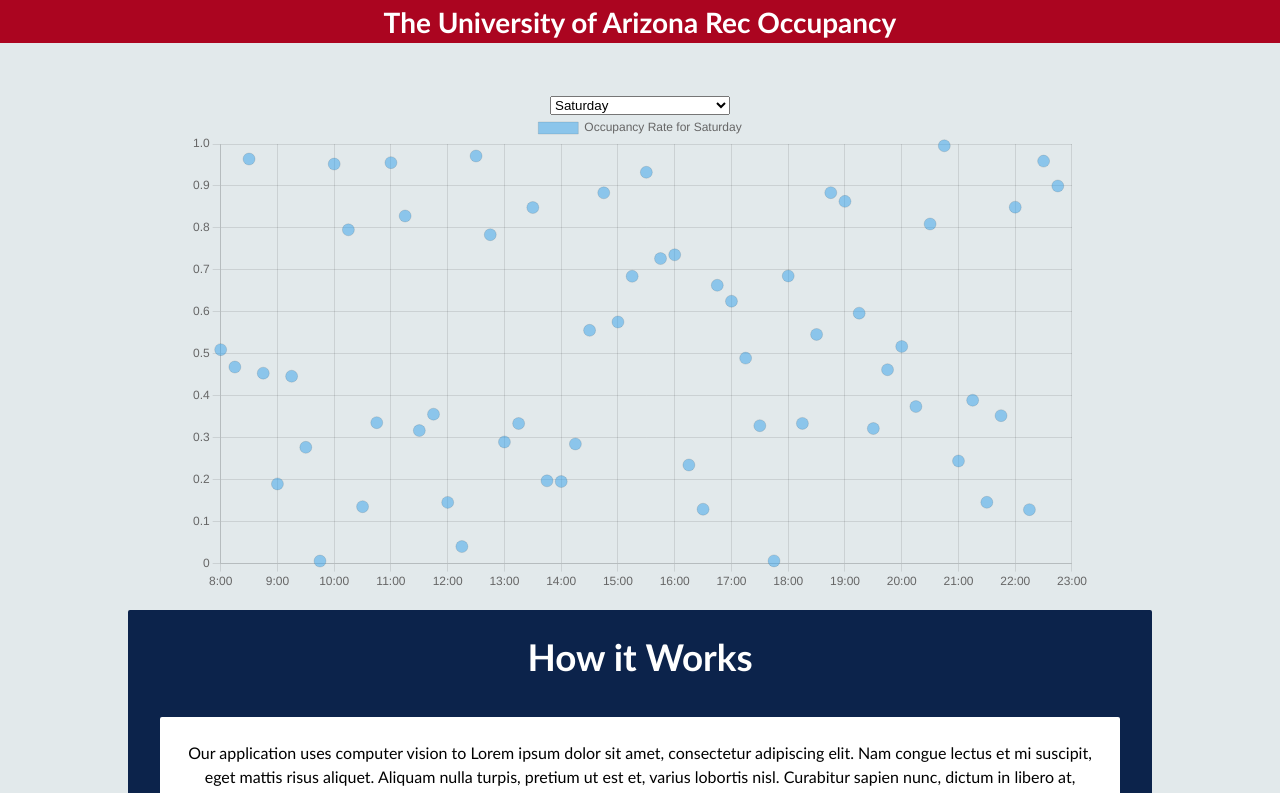
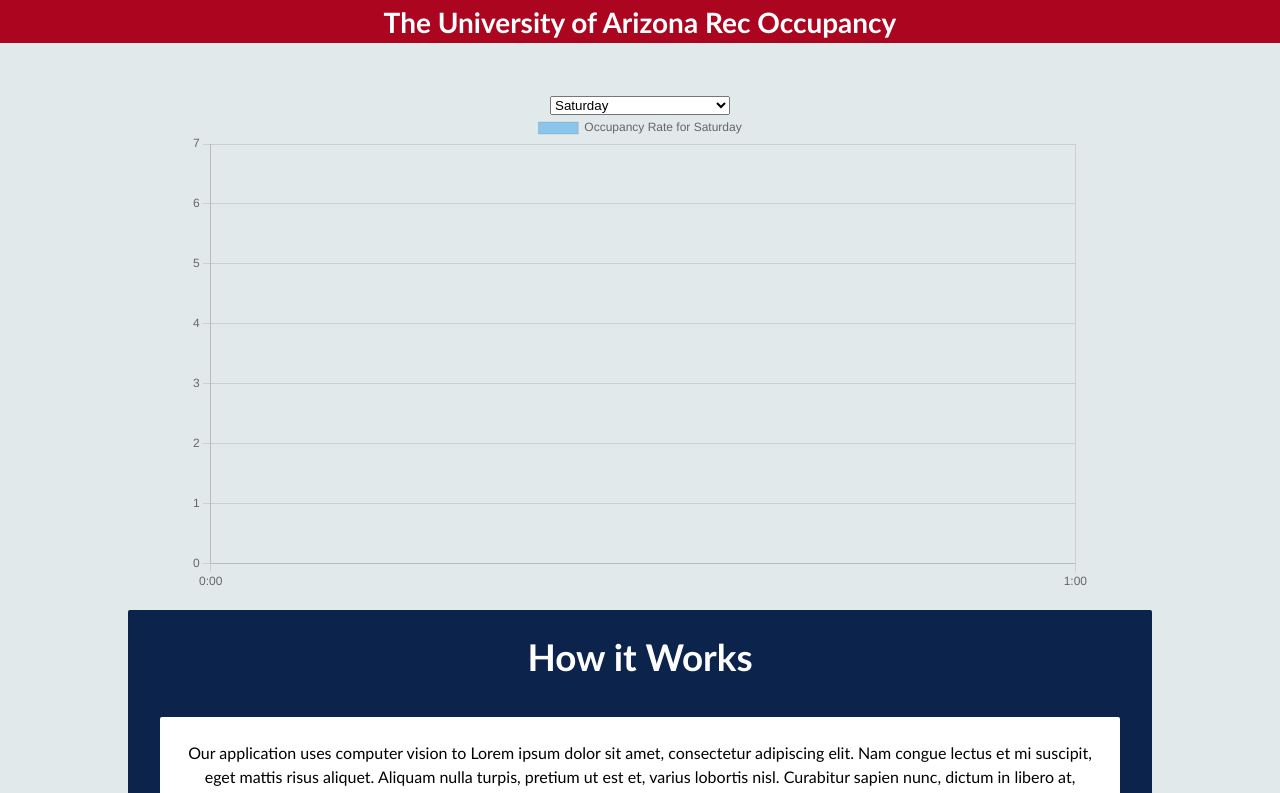
Before and after one commit to NathanK29/UARec-Congestion-Project, a React (Vite) app in the folder Frontend/: page / in a window 1280 px wide. Shown: the top 793 px of the page. Built offline with nearby package versions, Linux system fonts and the light colour scheme.

Commit message:
Fixed Scatter

```diff
--- a/Frontend/src/OccupancyGraph.jsx
+++ b/Frontend/src/OccupancyGraph.jsx
@@ -17,29 +17,26 @@
   Sunday: { start: 8, end: 24 },
 };
 
+const hourlyData = {
+  Monday: [{x: .15, y:2}],
+  Tuesday: [],
+  Wednesday: [],
+  Thursday: [],
+  Friday: [],
+  Saturday: [],
+  Sunday: []
+};
+
 const OccupancyGraph = () => {
   const currentDayIndex = new Date().getDay() - 1;
   const defaultDay = days[currentDayIndex === -1 ? 6 : currentDayIndex];
 
   const [selectedDay, setSelectedDay] = useState(defaultDay);
 
-  const createDataPoints = (start, end) => {
-    let points = [];
-    for (let i = 0; i < (end - start) * 4; i++) {
-      points.push({
-        x: i / 4 + start,  // x values are simply calculated by index/4 + start hour
-        y: Math.random() // Random data for demonstration, replace with actual data
-      });
-    }
-    return points;
-  };
-
-  const data = createDataPoints(hoursByDay[selectedDay].start, hoursByDay[selectedDay].end);
-
   const chartData = {
     datasets: [{
       label: `Occupancy Rate for ${selectedDay}`,
-      data: data,
+      data: hourlyData[selectedDay],
       backgroundColor: 'rgba(53, 162, 235, 0.5)',
       pointRadius: 6,
     }]
@@ -48,7 +45,8 @@
   const options = {
     scales: {
       y: {
-        beginAtZero: true
+        beginAtZero: true,
+        max: 7 // Set the maximum value of the y-axis to 7
       },
       x: {
         type: 'linear',
```
Also changed, not shown: 1 other file (tests, documents, lock files or other folders).
